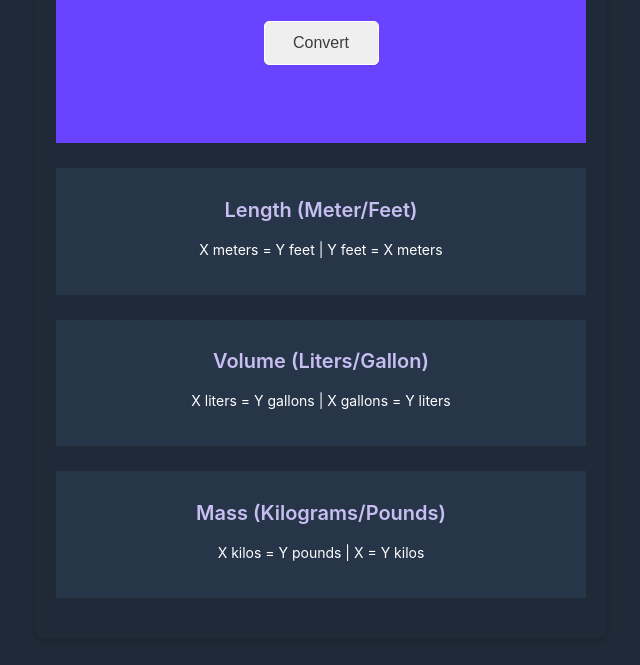
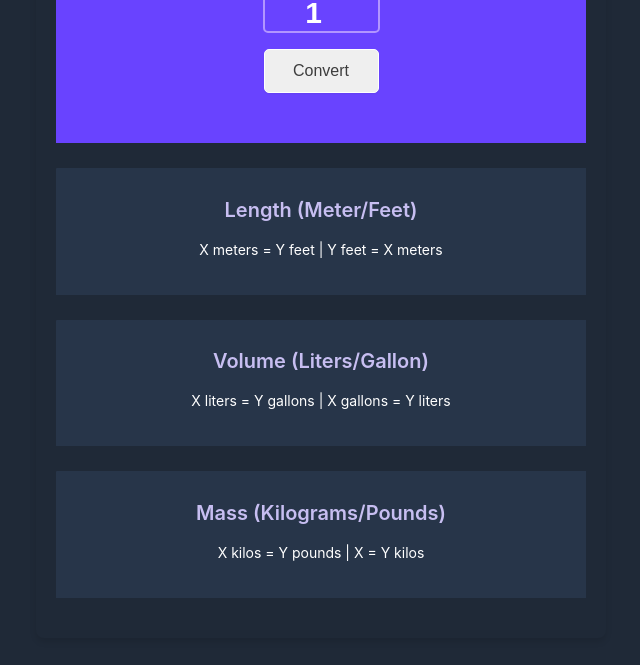
Before and after one commit to TiffyAlva/unit-converter, a website built with Vite: page index.html in a window 1280 px wide. Shown: the part 199-864 px from the top of the page, without its empty margins (319-959 px from the left). Built offline with nearby package versions, Linux system fonts and the light colour scheme.

Commit message:
added number input element

```diff
--- a/index.css
+++ b/index.css
@@ -25,11 +25,6 @@ body {
    box-shadow: 0 4px 6px rgba(0, 0, 0, 0.1);
 }
 
-
-.main {
-    padding: 36px, 25px;
-}
-
 header {
     display: flex;
     flex-direction: column;
@@ -49,8 +44,21 @@ header {
     gap: 16px;
     letter-spacing: -0.5px;
 
+}
 
+.num-input {
+    border: 2px solid #B295FF;
+    border-radius: 5px;
+    background-color: transparent;
+    color:#FFFFFF;
+    font-size: 30px;
+    font-style: normal;
+    font-weight: 800;
+    text-align: center;
+    line-height: 24.393px;
+    width: 117px;
 }
+
 
 /*button*/
 #btn-convert {
@@ -79,6 +87,11 @@ header {
 
 
 /*main*/
+.main {
+    padding: 36px, 25px;
+}
+
+
 #length-el, #volume-el, #mass-el {
     color:white;
     font-style: normal;
--- a/index.html
+++ b/index.html
@@ -8,6 +8,7 @@
             <header>
                 <h1>Metric/Imperial Unit Conversion</h1>
                 <!--<input type="number" id="input-el" class="num-input" value="1"> -->
+                <input type="number" id="input-el" class="num-input" value="1">
                 <button id="btn-convert">Convert</button>
 
             </header>
```
